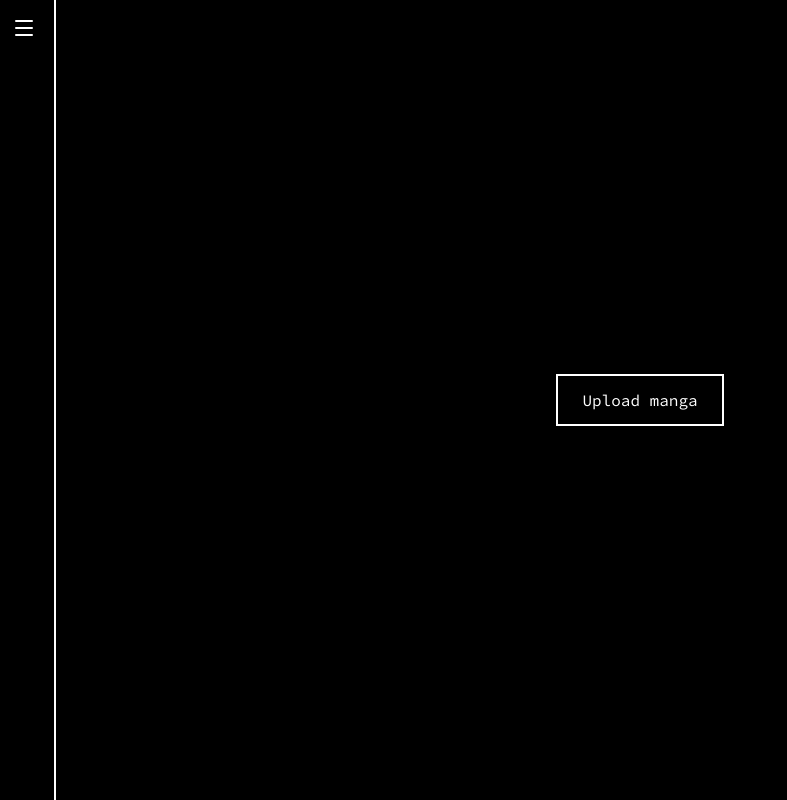
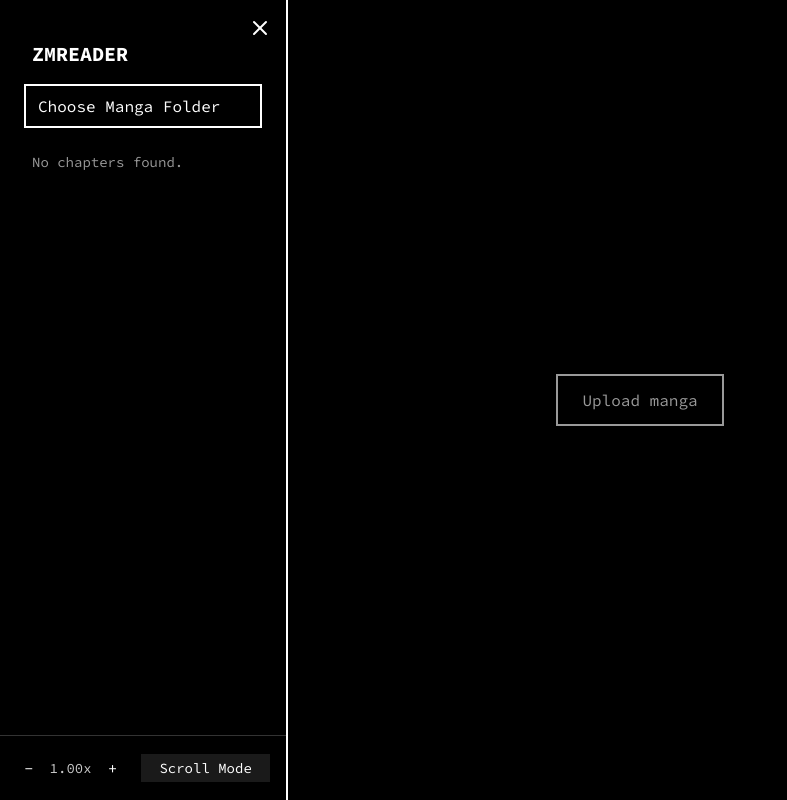
Before and after one commit to NasreddinHodja/zmreader, a Next.js app: page / in a window 1280 px wide. Shown: the whole page, without its empty margins (0-787 px from the left). Built offline with nearby package versions, Linux system fonts and the light colour scheme.

Commit message:
only load 1 chap at a time; fix selecting page on scrollable mode

```diff
--- a/app/page.tsx
+++ b/app/page.tsx
@@ -1,6 +1,5 @@
 "use client";
 
-import React from "react";
 import ScrollablePages from "@/components/ScrollablePages";
 import TurnablePages from "@/components/TurnablePages";
 import { useManga } from "@/context/MangaContext";
--- a/components/CollapsibleSidebar.tsx
+++ b/components/CollapsibleSidebar.tsx
@@ -1,14 +1,14 @@
 "use client";
 
-import React from "react";
 import { motion, AnimatePresence } from "motion/react";
 import { Menu, X } from "lucide-react";
 import { FilePickerButton } from "./FilePickerButton";
-import { useManga, MangaChapter, MangaPage } from "@/context/MangaContext";
-
-interface FileWithPath extends File {
-  webkitRelativePath: string;
-}
+import {
+  useManga,
+  MangaChapter,
+  MangaPage,
+  FileWithPath,
+} from "@/context/MangaContext";
 
 export default function CollapsibleSidebar() {
   const {
@@ -48,18 +48,8 @@ export default function CollapsibleSidebar() {
       .map(([folder, files]) => ({
         id: folder,
         title: folder,
-        pages: files
-          .sort((a, b) =>
-            a.webkitRelativePath.localeCompare(
-              b.webkitRelativePath,
-              undefined,
-              { numeric: true }
-            )
-          )
-          .map<MangaPage>((file) => ({
-            id: file.webkitRelativePath,
-            url: URL.createObjectURL(file),
-          })),
+        pages: [],
+        files,
       }));
 
     setChapters(chaptersArr);
@@ -69,8 +59,26 @@ export default function CollapsibleSidebar() {
   }
 
   function toggleChapter(chapter: MangaChapter) {
-    if (selectedChapter?.id === chapter.id) setSelectedChapter(null);
-    else setSelectedChapter(chapter);
+    if (selectedChapter?.id === chapter.id) {
+      setSelectedChapter(null);
+      setSelectedPage(null);
+    } else {
+      const files = chapter.files ?? [];
+      const pages: MangaPage[] = files
+        .sort((a, b) =>
+          a.webkitRelativePath.localeCompare(b.webkitRelativePath, undefined, {
+            numeric: true,
+          })
+        )
+        .map((file) => ({
+          id: file.webkitRelativePath,
+          url: URL.createObjectURL(file),
+        }));
+
+      setSelectedChapter({ ...chapter, pages });
+      setSelectedPage(pages[0]);
+      openReader();
+    }
   }
 
   function handlePageClick(page: MangaPage) {
@@ -79,14 +87,8 @@ export default function CollapsibleSidebar() {
     closeSidebar();
   }
 
-  const currentIndex =
-    selectedChapter && selectedPage
-      ? selectedChapter.pages.findIndex((p) => p.id === selectedPage.id)
-      : 0;
-
   return (
     <>
-      {/* OVERLAY */}
       <AnimatePresence>
         {isSidebarOpen && (
           <motion.div
@@ -101,25 +103,29 @@ export default function CollapsibleSidebar() {
         )}
       </AnimatePresence>
 
-      {/* SIDEBAR */}
-      <aside
-        className={`
-          fixed top-0 left-0 h-full bg-black border-r-2 shadow-xl z-50
-          flex flex-col transition-all duration-300 ease-in-out
-          ${isSidebarOpen ? "w-72" : "w-14"}
-        `}
+      <motion.aside
+        initial={false}
+        animate={{ x: isSidebarOpen ? 0 : "-15rem" }}
+        transition={{ type: "tween", duration: 0.3 }}
+        className="fixed top-0 left-0 h-full w-72 bg-black border-r-2 shadow-xl z-50 flex flex-col"
       >
-        {/* TOGGLE BUTTON */}
         <button
           onClick={isSidebarOpen ? closeSidebar : openSidebar}
-          className="fixed top-2 left-1 z-50 p-2 text-white"
+          className="absolute top-2 right-1.5 z-10 p-2 text-white"
         >
           {isSidebarOpen ? <X /> : <Menu />}
         </button>
 
+        <AnimatePresence>
           {isSidebarOpen && (
-          <div className="flex flex-col h-full pt-16 overflow-hidden text-white">
-            {/* FILE PICKER */}
+            <motion.div
+              key="content"
+              initial={{ opacity: 0, x: -20 }}
+              animate={{ opacity: 1, x: 0 }}
+              exit={{ opacity: 0, x: -20 }}
+              transition={{ duration: 0.2 }}
+              className="flex flex-col h-full pt-4 overflow-hidden text-white"
+            >
               <div className="p-6 space-y-4 shrink-0">
                 <h2 className="text-xl font-bold ml-2">ZMREADER</h2>
                 <FilePickerButton onSelect={handleDirectory}>
@@ -127,7 +133,6 @@ export default function CollapsibleSidebar() {
                 </FilePickerButton>
               </div>
 
-            {/* CHAPTER LIST */}
               <div className="flex-1 overflow-y-auto px-6 space-y-2">
                 {chapters.length > 0 ? (
                   <ul className="space-y-2">
@@ -138,7 +143,7 @@ export default function CollapsibleSidebar() {
                           <div
                             onClick={() => toggleChapter(ch)}
                             className={`px-3 py-1 cursor-pointer flex justify-between items-center
-                            ${isOpen ? "bg-white/20" : "hover:bg-white/10"}`}
+                              ${isOpen ? "bg-white/20" : ""}`}
                           >
                             <span className="truncate">{ch.title}</span>
                             <span>{isOpen ? "▾" : "▸"}</span>
@@ -146,7 +151,7 @@ export default function CollapsibleSidebar() {
 
                           {isOpen && (
                             <ul className="ml-6 mt-1 space-y-1 overflow-hidden">
-                            {ch.pages.map((p) => {
+                              {selectedChapter?.pages.map((p) => {
                                 const name = p.id.split("/").pop() ?? p.id;
                                 const isSelected = selectedPage?.id === p.id;
                                 return (
@@ -177,71 +182,34 @@ export default function CollapsibleSidebar() {
                 )}
               </div>
 
-            {/* FOOTER: PAGE TURN + ZOOM + MODE */}
-            <div className="p-4 border-t border-white/20 text-white flex flex-col items-center gap-2 shrink-0">
-              {/* PAGE TURN CONTROLS */}
-              {selectedChapter && selectedPage && (
-                <div className="flex items-center justify-center gap-2">
-                  <button
-                    onClick={() => {
-                      const idx = currentIndex;
-                      if (idx > 0)
-                        setSelectedPage(selectedChapter.pages[idx - 1]);
-                    }}
-                    className="px-2.5 py-1 hover:bg-white/20"
-                    disabled={currentIndex === 0}
-                  >
-                    ◀
-                  </button>
-
-                  <span className="w-24 text-sm opacity-80">
-                    {currentIndex + 1} / {selectedChapter.pages.length}
-                  </span>
-
-                  <button
-                    onClick={() => {
-                      const idx = currentIndex;
-                      if (idx < selectedChapter.pages.length - 1)
-                        setSelectedPage(selectedChapter.pages[idx + 1]);
-                    }}
-                    className="px-2.5 py-1 hover:bg-white/20"
-                    disabled={currentIndex === selectedChapter.pages.length - 1}
-                  >
-                    ▶
-                  </button>
-                </div>
-              )}
-
-              {/* ZOOM CONTROLS */}
-              <div className="flex items-center justify-center gap-2">
+              <div className="p-4 border-t border-white/20 text-white flex items-center justify-center shrink-0 space-x-4">
+                <div className="flex items-center gap-2">
                   <button
                     onClick={() => setZoom(Math.max(0.5, zoom - 0.1))}
-                  className="px-3 py-1 hover:bg-white/20"
+                    className="px-2 py-1"
                   >
                     -
                   </button>
-                <span className="w-24 text-sm opacity-80">
-                  {zoom.toFixed(2)}x
-                </span>
+                  <span className="text-sm opacity-80">{zoom.toFixed(2)}x</span>
                   <button
                     onClick={() => setZoom(zoom + 0.1)}
-                  className="px-3 py-1 hover:bg-white/20"
+                    className="px-2 py-1"
                   >
                     +
                   </button>
                 </div>
 
-              {/* MODE TOGGLE */}
                 <button
                   onClick={() => setScrollMode(!scrollMode)}
-                className="px-2 py-1 w-36 hover:bg-white/20 border-2 text-sm"
+                  className="px-2 py-1 w-36 bg-white/10 hover:bg-white/20 text-sm"
                 >
                   {scrollMode ? "Scroll Mode" : "Page Turn"}
                 </button>
               </div>
-          </div>
+            </motion.div>
           )}
-      </aside>
+        </AnimatePresence>
+      </motion.aside>
     </>
   );
 }
--- a/components/ScrollablePages.tsx
+++ b/components/ScrollablePages.tsx
@@ -1,5 +1,4 @@
 "use client";
-
 import { useRef, useEffect } from "react";
 import { useManga } from "@/context/MangaContext";
 import Image from "next/image";
@@ -7,52 +6,70 @@ import Image from "next/image";
 export default function ScrollablePages() {
   const { selectedChapter, selectedPage, zoom, setSelectedPage, openReader } =
     useManga();
+  const pageRefs = useRef<(HTMLDivElement | null)[]>([]);
+  const isScrollingToPage = useRef(false);
+  const scrollTimeout = useRef<NodeJS.Timeout>(null);
 
-  const pageRefs = useRef<(HTMLDivElement | null)[]>([]);
-
+  // Handle programmatic scroll to selected page
   useEffect(() => {
     if (!selectedPage || !selectedChapter) return;
-
     openReader();
 
     const index = selectedChapter.pages.findIndex(
       (p) => p.id === selectedPage.id
     );
+    const ref = pageRefs.current[index];
 
-    const ref = pageRefs.current[index];
-    if (ref) ref.scrollIntoView({ behavior: "smooth", block: "center" });
+    if (ref) {
+      isScrollingToPage.current = true;
+      ref.scrollIntoView({ behavior: "smooth", block: "center" });
+
+      // Clear flag after scroll completes
+      if (scrollTimeout.current) clearTimeout(scrollTimeout.current);
+      scrollTimeout.current = setTimeout(() => {
+        isScrollingToPage.current = false;
+      }, 1000);
+    }
   }, [selectedPage, selectedChapter, openReader]);
 
+  // Observe which page is in view (only update if not programmatically scrolling)
   useEffect(() => {
     if (!selectedChapter) return;
+    const pagesSnapshot = [...pageRefs.current];
 
     const observer = new IntersectionObserver(
       (entries) => {
+        // Don't update selected page if we're programmatically scrolling
+        if (isScrollingToPage.current) return;
+
         entries.forEach((entry) => {
           if (entry.isIntersecting) {
-            const idx = pageRefs.current.findIndex((el) => el === entry.target);
+            const idx = pagesSnapshot.findIndex((el) => el === entry.target);
             if (idx !== -1) {
               const page = selectedChapter.pages[idx];
-              if (page.id !== selectedPage?.id) setSelectedPage(page);
+              if (page.id !== selectedPage?.id) {
+                setSelectedPage(page);
+              }
             }
           }
         });
       },
       {
-        root: null, // viewport
+        root: null,
         rootMargin: "0px",
-        threshold: 0.5, // 50% of the image visible triggers it
+        threshold: 0.5,
       }
     );
 
-    pageRefs.current.forEach((ref) => {
+    pagesSnapshot.forEach((ref) => {
       if (ref) observer.observe(ref);
     });
 
     return () => {
-      pageRefs.current.forEach((ref) => {
+      pagesSnapshot.forEach((ref) => {
         if (ref) observer.unobserve(ref);
       });
+      if (scrollTimeout.current) clearTimeout(scrollTimeout.current);
     };
   }, [selectedChapter, selectedPage, setSelectedPage]);
 
@@ -79,6 +96,7 @@ export default function ScrollablePages() {
                 style={{
                   width: "100%",
                   height: "auto",
+                  maxHeight: "100vh",
                 }}
                 onClick={() => setSelectedPage(page)}
               />
--- a/context/MangaContext.tsx
+++ b/context/MangaContext.tsx
@@ -1,47 +1,47 @@
 "use client";
 
-import { createContext, useContext, useState, ReactNode } from "react";
+import React, { createContext, useContext, useState, ReactNode } from "react";
 
 export interface MangaPage {
   id: string;
   url: string;
 }
 
+export interface FileWithPath extends File {
+  webkitRelativePath: string;
+}
+
 export interface MangaChapter {
   id: string;
   title: string;
   pages: MangaPage[];
+  files?: FileWithPath[]; // store files for lazy-loading
 }
 
-export type ViewMode = "idle" | "reader";
-
-interface MangaContextType {
+interface MangaContextProps {
   chapters: MangaChapter[];
-  setChapters: (value: MangaChapter[]) => void;
-
+  setChapters: (chapters: MangaChapter[]) => void;
   selectedChapter: MangaChapter | null;
-  setSelectedChapter: (value: MangaChapter | null) => void;
-
+  setSelectedChapter: (chapter: MangaChapter | null) => void;
   selectedPage: MangaPage | null;
-  setSelectedPage: (value: MangaPage | null) => void;
-
-  zoom: number;
-  setZoom: (value: number) => void;
-
-  viewMode: ViewMode;
-  setViewMode: (v: ViewMode) => void;
-
+  setSelectedPage: (page: MangaPage | null) => void;
+  openReader: () => void;
   isSidebarOpen: boolean;
   openSidebar: () => void;
   closeSidebar: () => void;
-
-  openReader: () => void;
-
+  zoom: number;
+  setZoom: (zoom: number) => void;
   scrollMode: boolean;
-  setScrollMode: (value: boolean) => void;
+  setScrollMode: (scrollMode: boolean) => void;
 }
 
-const MangaContext = createContext<MangaContextType | undefined>(undefined);
+const MangaContext = createContext<MangaContextProps | undefined>(undefined);
+
+export const useManga = () => {
+  const ctx = useContext(MangaContext);
+  if (!ctx) throw new Error("useManga must be used within MangaProvider");
+  return ctx;
+};
 
 export function MangaProvider({ children }: { children: ReactNode }) {
   const [chapters, setChapters] = useState<MangaChapter[]>([]);
@@ -49,17 +49,13 @@ export function MangaProvider({ children }: { children: ReactNode }) {
     null
   );
   const [selectedPage, setSelectedPage] = useState<MangaPage | null>(null);
-
+  const [isSidebarOpen, setSidebarOpen] = useState(true);
   const [zoom, setZoom] = useState(1);
-  const [viewMode, setViewMode] = useState<ViewMode>("idle");
-
-  const [isSidebarOpen, setIsSidebarOpen] = useState(false);
-  const openSidebar = () => setIsSidebarOpen(true);
-  const closeSidebar = () => setIsSidebarOpen(false);
-
   const [scrollMode, setScrollMode] = useState(true);
 
-  const openReader = () => setViewMode("reader");
+  const openReader = () => {};
+  const openSidebar = () => setSidebarOpen(true);
+  const closeSidebar = () => setSidebarOpen(false);
 
   return (
     <MangaContext.Provider
@@ -70,14 +66,12 @@ export function MangaProvider({ children }: { children: ReactNode }) {
         setSelectedChapter,
         selectedPage,
         setSelectedPage,
-        zoom,
-        setZoom,
-        viewMode,
-        setViewMode,
+        openReader,
         isSidebarOpen,
         openSidebar,
         closeSidebar,
-        openReader,
+        zoom,
+        setZoom,
         scrollMode,
         setScrollMode,
       }}
@@ -86,9 +80,3 @@ export function MangaProvider({ children }: { children: ReactNode }) {
     </MangaContext.Provider>
   );
 }
-
-export function useManga() {
-  const ctx = useContext(MangaContext);
-  if (!ctx) throw new Error("useManga must be used inside <MangaProvider>");
-  return ctx;
-}
```
Also changed, not shown: components/TurnablePages.tsx (+8 -11 lines). Lines whose indentation alone changed are shown as unchanged.
